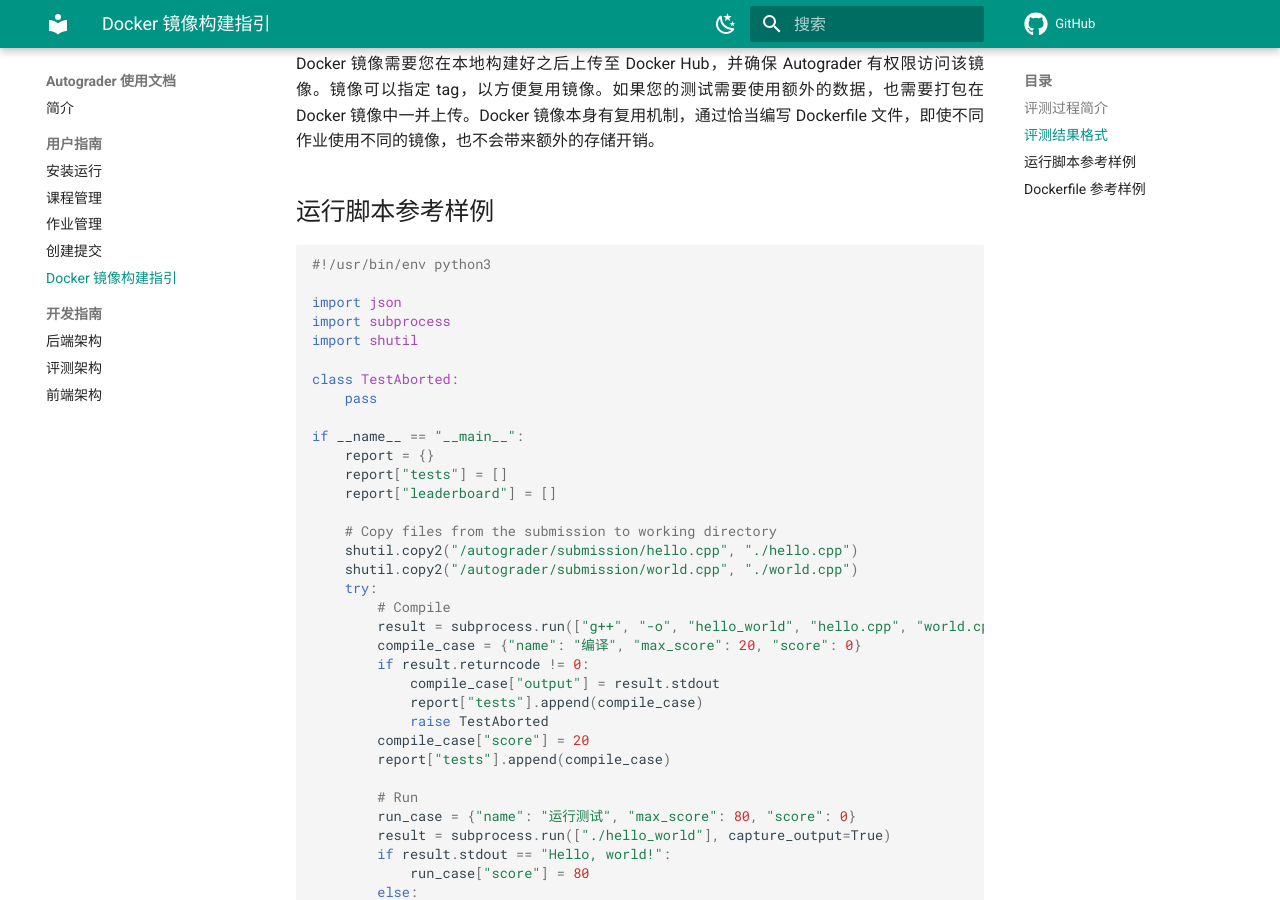
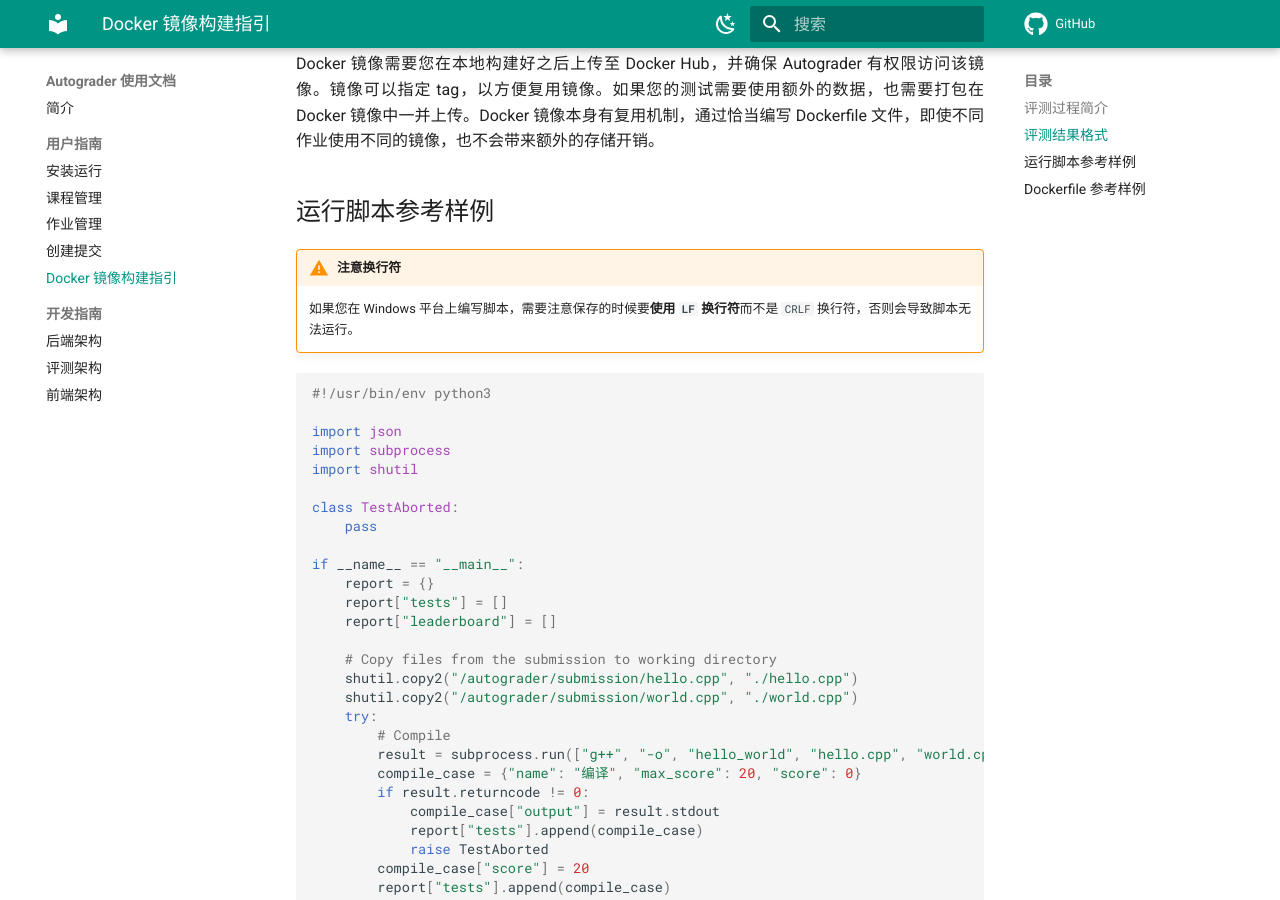
Before and after one commit to howardlau1999/autograder-docs, an MkDocs documentation site: the page built from docs/user-guide/docker-image-specification.md, in a window 1280 px wide and 900 px high, scrolled down 1229 px. Built offline with MkDocs 1.6.1 and Material for MkDocs 9.7.7, drawn with Linux system fonts in a browser that asks for light colours; comment, search, counter and statistics services are not loaded.

Commit message:
doc: add line return warning

````diff
--- a/docs/user-guide/docker-image-specification.md
+++ b/docs/user-guide/docker-image-specification.md
@@ -52,6 +52,9 @@
 Docker 镜像需要您在本地构建好之后上传至 Docker Hub，并确保 Autograder 有权限访问该镜像。镜像可以指定 tag，以方便复用镜像。如果您的测试需要使用额外的数据，也需要打包在 Docker 镜像中一并上传。Docker 镜像本身有复用机制，通过恰当编写 Dockerfile 文件，即使不同作业使用不同的镜像，也不会带来额外的存储开销。
 
 ## 运行脚本参考样例
+
+!!!warning "注意换行符"
+    如果您在 Windows 平台上编写脚本，需要注意保存的时候要**使用 `LF` 换行符**而不是 `CRLF` 换行符，否则会导致脚本无法运行。
 
 ```python
 #!/usr/bin/env python3
````
